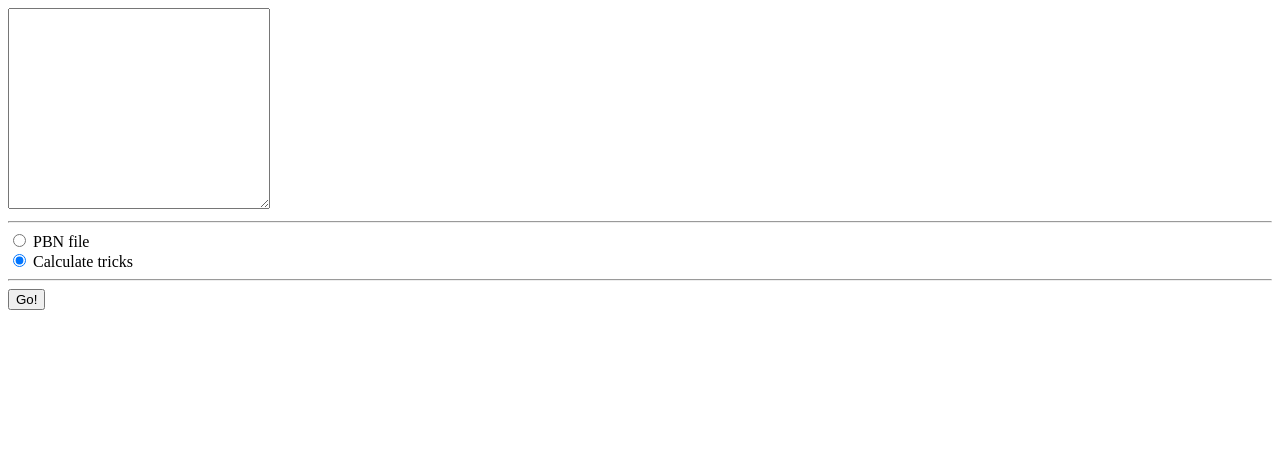
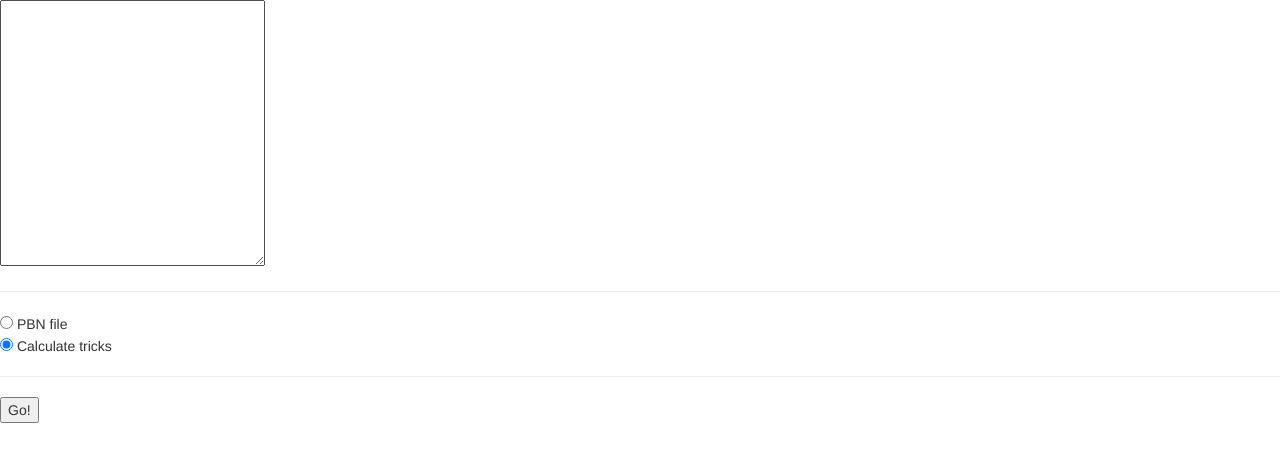
Before and after one commit to NuffZetPand0ra/BridgeCalculator, a PHP site: page / in a window 1280 px wide. Shown: the top 462 px of the page. Run offline with PHP 8.4, Linux system fonts and the light colour scheme.

Commit message:
Added bootstrap links to index.php

```diff
--- a/index.php
+++ b/index.php
@@ -33,6 +33,15 @@ if(isset($_POST['data']) && strlen($_POST['data'])>0){
 <head>
 	<meta charset="utf-8">
 	<title>PBN formatter</title>
+
+	<!-- Latest compiled and minified CSS -->
+	<link rel="stylesheet" href="https://maxcdn.bootstrapcdn.com/bootstrap/3.3.6/css/bootstrap.min.css" integrity="sha384-1q8mTJOASx8j1Au+a5WDVnPi2lkFfwwEAa8hDDdjZlpLegxhjVME1fgjWPGmkzs7" crossorigin="anonymous">
+
+	<!-- Optional theme -->
+	<link rel="stylesheet" href="https://maxcdn.bootstrapcdn.com/bootstrap/3.3.6/css/bootstrap-theme.min.css" integrity="sha384-fLW2N01lMqjakBkx3l/M9EahuwpSfeNvV63J5ezn3uZzapT0u7EYsXMjQV+0En5r" crossorigin="anonymous">
+
+	<!-- Latest compiled and minified JavaScript -->
+	<script src="https://maxcdn.bootstrapcdn.com/bootstrap/3.3.6/js/bootstrap.min.js" integrity="sha384-0mSbJDEHialfmuBBQP6A4Qrprq5OVfW37PRR3j5ELqxss1yVqOtnepnHVP9aJ7xS" crossorigin="anonymous"></script>
 	<style>
 		.bcalc-tricks{
 			margin:0;
```
